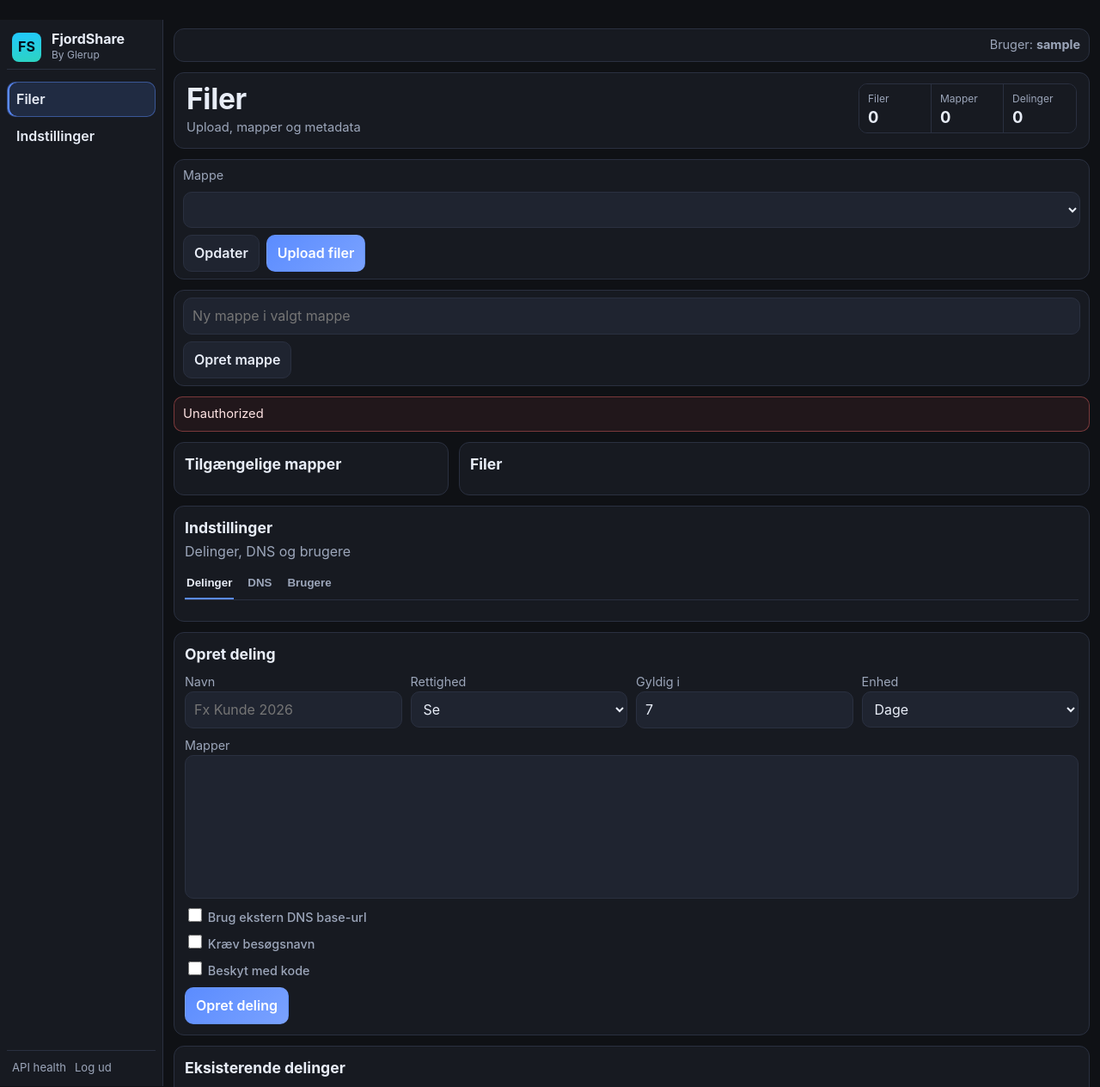
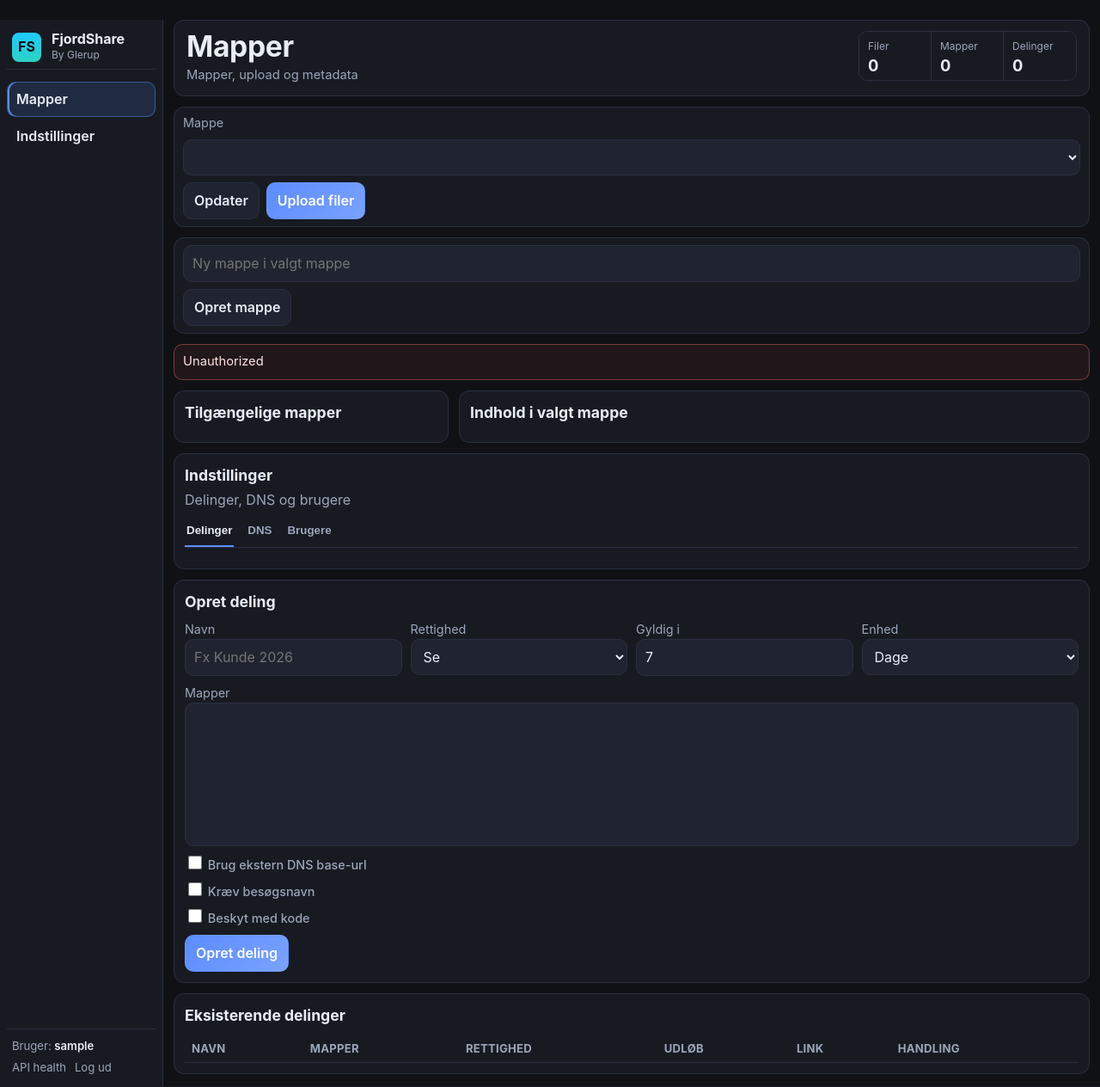
Before and after one commit to qlerup/fjordshare, a Flask app: template templates/index.html in a window 1280 px wide. Shown: the top 1264 px of the page at 86% size. Run offline with Flask 3, Linux system fonts and the light colour scheme; the template is opened without the code that fills it: most values are stand-ins (such as "Sample title", 1, 10 or a date in 2020); lists and menus that the app fills with data are empty; some libraries are stand-ins or nearby versions.

Commit message:
new update

```diff
--- a/app.py
+++ b/app.py
@@ -752,6 +752,37 @@
             (int(user_id), folder, "manage", now_iso()),
         )
         conn.commit()
+
+
+def ensure_user_storage_ready(user: User) -> str:
+    home_folder = normalize_folder_path(str(user.home_folder or ""))
+    if not home_folder:
+        fallback = normalize_folder_path(f"users/{username_to_folder_slug(user.username, int(user.id))}")
+        if fallback:
+            home_folder = fallback
+            try:
+                with closing(get_conn()) as conn:
+                    conn.execute("UPDATE users SET home_folder=? WHERE id=?", (home_folder, int(user.id)))
+                    conn.commit()
+            except Exception:
+                pass
+            user.home_folder = home_folder
+
+    if not home_folder:
+        raise ValueError("Kunne ikke bestemme brugerens hjemmemappe")
+
+    ensure_user_home_folder(int(user.id), str(user.username), home_folder)
+    return home_folder
+
+
+def ensure_user_daily_upload_folder(user: User) -> str:
+    home_folder = ensure_user_storage_ready(user)
+    day_segment = datetime.now().strftime("%Y-%m-%d")
+    day_folder = normalize_folder_path(f"{home_folder}/{day_segment}")
+    _, abs_day_folder = folder_abs_path(day_folder)
+    abs_day_folder.mkdir(parents=True, exist_ok=True)
+    ensure_folder_record(day_folder, owner_user_id=int(user.id))
+    return day_folder
 
 
 def create_user(username: str, password: str, role: str = "user") -> int:
@@ -1339,6 +1370,10 @@
                     (int(user.id),),
                 ).fetchone()
             if row and check_password_hash(str(row["password_hash"]), password):
+                try:
+                    ensure_user_storage_ready(user)
+                except Exception:
+                    pass
                 login_user(user)
                 return redirect(url_for("index"))
             error = "Forkert brugernavn eller kode."
@@ -1357,6 +1392,10 @@
 @login_required
 def index():
     default_folder = normalize_folder_path(str(current_user.home_folder or ""))
+    try:
+        default_folder = ensure_user_storage_ready(current_user)
+    except Exception:
+        pass
     return render_template(
         "index.html",
         username=current_user.username,
@@ -2168,9 +2207,18 @@
     if not filename:
         return jsonify({"ok": False, "error": "Missing filename"}), 400, tus_headers()
 
-    folder = normalize_folder_path(str(meta.get("folder") or ""))
-    if not folder:
-        folder = normalize_folder_path(str(current_user.home_folder or ""))
+    if current_user.is_admin:
+        folder = normalize_folder_path(str(meta.get("folder") or ""))
+        if not folder:
+            try:
+                folder = ensure_user_storage_ready(current_user)
+            except Exception as exc:
+                return jsonify({"ok": False, "error": f"Kunne ikke klargøre hjemmemappe: {exc}"}), 500, tus_headers()
+    else:
+        try:
+            folder = ensure_user_daily_upload_folder(current_user)
+        except Exception as exc:
+            return jsonify({"ok": False, "error": f"Kunne ikke klargøre dagsmappe: {exc}"}), 500, tus_headers()
 
     folder_perm = permission_for_user_folder(current_user, folder)
     if not permission_allows(folder_perm, "upload"):
--- a/static/app.js
+++ b/static/app.js
@@ -83,8 +83,8 @@
 
   const TABS = {
     files: {
-      title: "Filer",
-      subtitle: "Upload, mapper og metadata",
+      title: "Mapper",
+      subtitle: "Mapper, upload og metadata",
     },
     settings: {
       title: "Indstillinger",
@@ -450,7 +450,7 @@
     const list = Array.from(files || []);
     if (!list.length) return;
 
-    const folder = currentFolder();
+    const folder = currentFolder() || state.homeFolder;
     if (!folder) {
       showStatus(els.uploadStatus, "Vælg en mappe før upload.", "error");
       return;
@@ -476,14 +476,20 @@
       }
     }
 
-    await loadFiles();
-
     if (uploaded.length) {
       showStatus(els.uploadStatus, `Upload færdig: ${uploaded.length}/${list.length} filer.`, "ok");
       const resolved = await resolveUploadedItems(uploaded);
+      const firstFolder = resolved.length ? String(resolved[0].folder_path || "").trim() : "";
+      await loadFolders();
+      if (firstFolder && els.folderSelect) {
+        els.folderSelect.value = firstFolder;
+        state.currentFolder = firstFolder;
+      }
+      await loadFiles();
       if (resolved.length) openMetadataModal(resolved);
     } else {
       showStatus(els.uploadStatus, "Ingen filer blev uploadet.", "error");
+      await loadFiles();
     }
   }
 
--- a/static/styles.css
+++ b/static/styles.css
@@ -232,10 +232,25 @@
 
 .sidebar-footer {
   margin-top: auto;
+  display: grid;
+  gap: 6px;
+  padding: 10px 6px 0;
+  border-top: 1px solid var(--border);
+}
+
+.sidebar-user {
+  color: var(--muted);
+  font-size: 0.82rem;
+}
+
+.sidebar-user strong {
+  color: var(--text);
+  font-weight: 600;
+}
+
+.sidebar-links {
   display: flex;
   gap: 10px;
-  padding: 10px 6px 0;
-  border-top: 1px solid var(--border);
 }
 
 .mini-link {
@@ -249,29 +264,9 @@
 }
 
 .main {
-  padding: 10px 12px 14px;
+  padding: 0 12px 14px;
   display: grid;
   gap: 12px;
-}
-
-.topbar {
-  border: 1px solid var(--border);
-  background: var(--panel);
-  border-radius: 12px;
-  padding: 8px 10px;
-  display: flex;
-  justify-content: flex-end;
-  align-items: center;
-  gap: 10px;
-}
-
-.topbar-spacer {
-  flex: 1;
-}
-
-.topbar-user {
-  color: var(--muted);
-  font-size: 0.9rem;
 }
 
 .content-header {
@@ -611,6 +606,20 @@
   padding: 12px;
 }
 
+@media (min-width: 1001px) {
+  .app-shell {
+    height: 100dvh;
+    min-height: 100dvh;
+    overflow: hidden;
+  }
+
+  .main {
+    height: 100dvh;
+    min-height: 0;
+    overflow-y: auto;
+  }
+}
+
 @media (max-width: 1100px) {
   .split {
     grid-template-columns: 1fr;
@@ -635,7 +644,6 @@
 }
 
 @media (max-width: 760px) {
-  .topbar { justify-content: flex-start; }
   .content-header {
     flex-direction: column;
     align-items: stretch;
--- a/templates/index.html
+++ b/templates/index.html
@@ -17,26 +17,24 @@
     </div>
 
     <nav id="sidebarNav" class="nav">
-      <button class="nav-item active" data-tab="files">Filer</button>
+      <button class="nav-item active" data-tab="files">Mapper</button>
       <button class="nav-item admin-only" data-tab="settings">Indstillinger</button>
     </nav>
 
     <div class="sidebar-footer">
-      <a class="mini-link" href="/api/health" target="_blank">API health</a>
-      <a class="mini-link" href="/logout">Log ud</a>
+      <div class="sidebar-user">Bruger: <strong>{{ username }}</strong></div>
+      <div class="sidebar-links">
+        <a class="mini-link" href="/api/health" target="_blank">API health</a>
+        <a class="mini-link" href="/logout">Log ud</a>
+      </div>
     </div>
   </aside>
 
   <main class="main">
-    <header class="topbar">
-      <div class="topbar-spacer"></div>
-      <div class="topbar-user">Bruger: <strong>{{ username }}</strong></div>
-    </header>
-
     <section class="content-header">
       <div>
-        <h1 id="pageTitle">Filer</h1>
-        <p id="pageSubtitle">Upload, mapper og metadata</p>
+        <h1 id="pageTitle">Mapper</h1>
+        <p id="pageSubtitle">Mapper, upload og metadata</p>
       </div>
       <div class="stats">
         <div class="stat-card">
@@ -76,7 +74,7 @@
           <div id="folderList" class="folder-list"></div>
         </div>
         <div class="panel grow">
-          <h3>Filer</h3>
+          <h3>Indhold i valgt mappe</h3>
           <div id="fileGrid" class="file-grid"></div>
         </div>
       </div>
```
